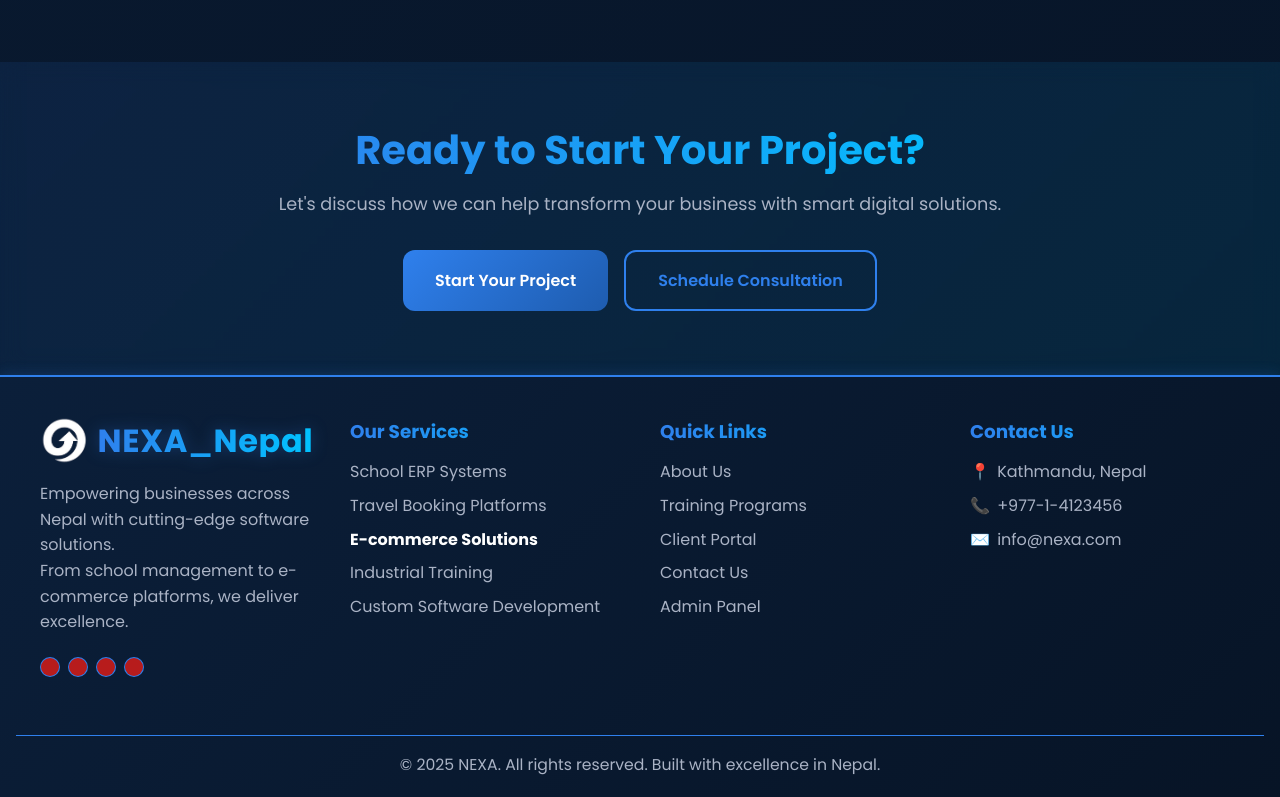
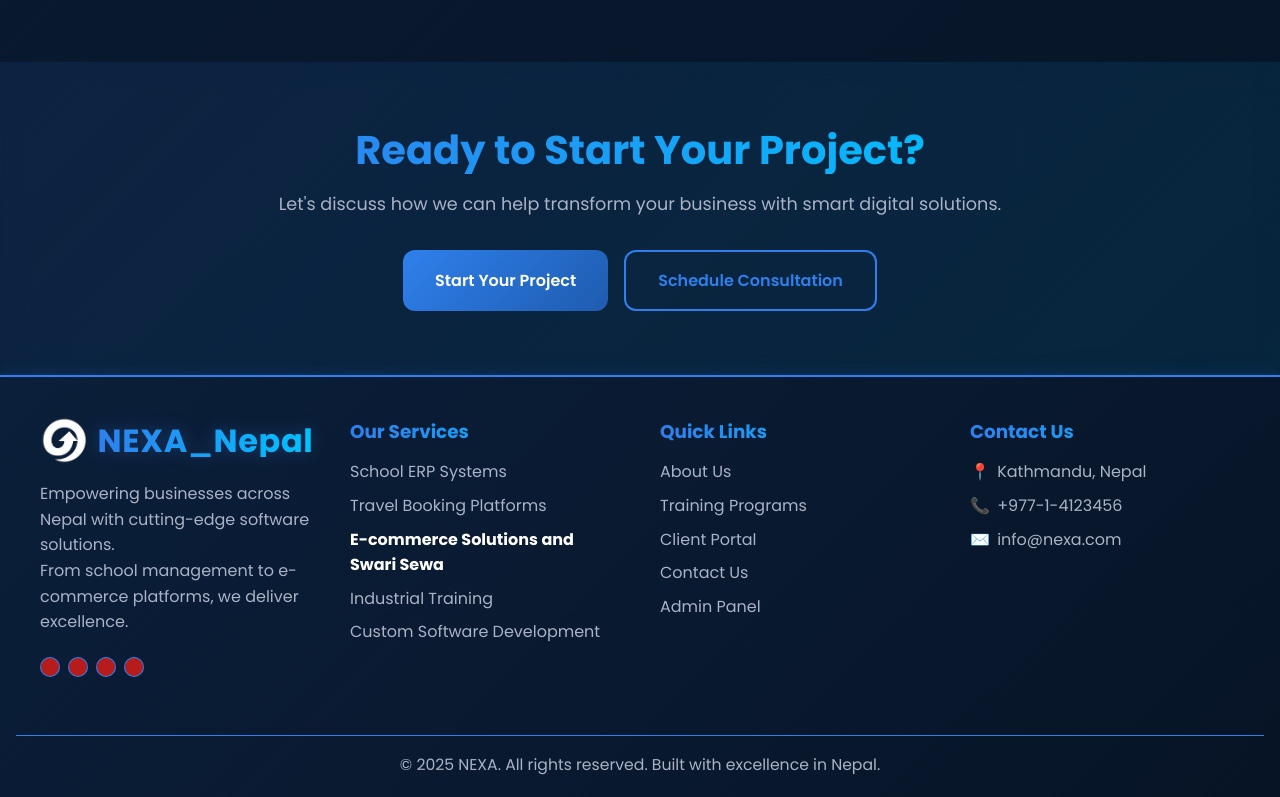
Before and after one commit to roshan11212608/NepSYS, a React (Create React App) app: page / in a window 1280 px wide. Shown: the part 2914-3711 px from the top of the page. Built offline with nearby package versions, Linux system fonts and the light colour scheme.

Commit message:
footer changes something

```diff
--- a/src/components/Footer/Footer.jsx
+++ b/src/components/Footer/Footer.jsx
@@ -72,7 +72,7 @@ const Footer = () => (
           <li>School ERP Systems</li>
           <li>Travel Booking Platforms</li>
           <li>
-            <b>E-commerce Solutions</b>
+            <b>E-commerce Solutions and Swari Sewa</b>
           </li>
           <li>Industrial Training</li>
           <li>Custom Software Development</li>
```
